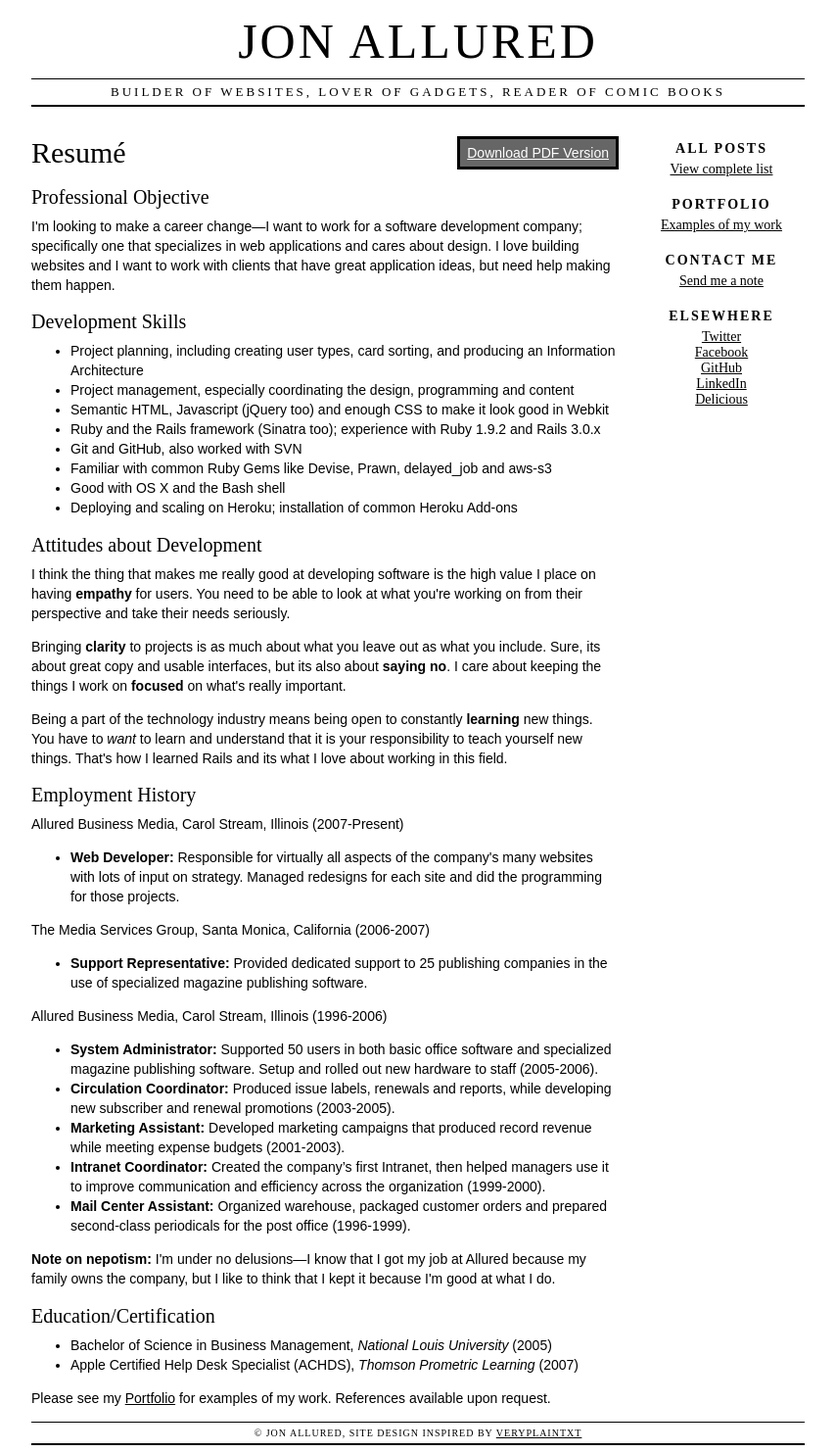
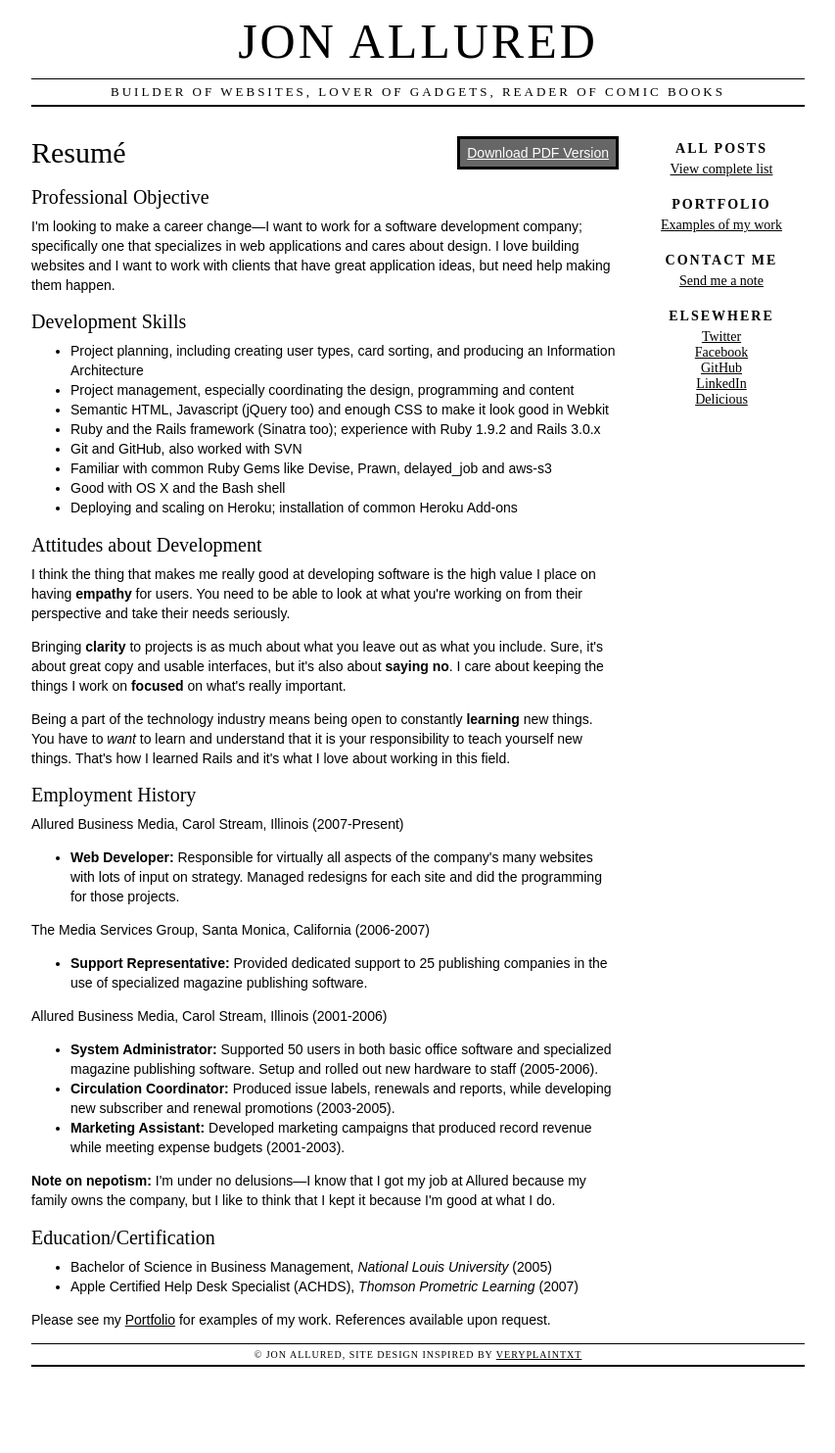
Before and after one commit to jonallured/jonallured.com, a Jekyll site: the page built from resume/index.html, in a window 1280 px wide. Shown: the whole page at 98% size, without its empty margins (213-1066 px from the left). Built offline with Jekyll 4.4.1, drawn with Linux system fonts in a browser that asks for light colours; after the commit the page ends 1403 px from its top, so only the background shows below that.

Commit message:
fixed some punctuation issues and removed older employment history

```diff
--- a/resume/index.html
+++ b/resume/index.html
@@ -23,8 +23,8 @@ title: Resum&eacute;
 	</ul>
 	<h2>Attitudes about Development</h2>
 	<p>I think the thing that makes me really good at developing software is the high value I place on having <strong>empathy</strong> for users. You need to be able to look at what you're working on from their perspective and take their needs seriously.</p>
-	<p>Bringing <strong>clarity</strong> to projects is as much about what you leave out as what you include. Sure, its about great copy and usable interfaces, but its also about <strong>saying no</strong>. I care about keeping the things I work on <strong>focused</strong> on what's really important.</p>
-	<p>Being a part of the technology industry means being open to constantly <strong>learning</strong> new things. You have to <em>want</em> to learn and understand that it is your responsibility to teach yourself new things. That's how I learned Rails and its what I love about working in this field.</p>
+	<p>Bringing <strong>clarity</strong> to projects is as much about what you leave out as what you include. Sure, it's about great copy and usable interfaces, but it's also about <strong>saying no</strong>. I care about keeping the things I work on <strong>focused</strong> on what's really important.</p>
+	<p>Being a part of the technology industry means being open to constantly <strong>learning</strong> new things. You have to <em>want</em> to learn and understand that it is your responsibility to teach yourself new things. That's how I learned Rails and it's what I love about working in this field.</p>
 	<h2>Employment History</h2>
 	<p>Allured Business Media, Carol Stream, Illinois (2007-Present)</p>
 	<ul>
@@ -34,13 +34,11 @@ title: Resum&eacute;
 	<ul>
 		<li><strong>Support Representative:</strong> Provided dedicated support to 25 publishing companies in the use of specialized magazine publishing software.</li>
 	</ul>
-	<p>Allured Business Media, Carol Stream, Illinois (1996-2006)</p>
+	<p>Allured Business Media, Carol Stream, Illinois (2001-2006)</p>
 	<ul>
 		<li><strong>System Administrator:</strong> Supported 50 users in both basic office software and specialized magazine publishing software. Setup and rolled out new hardware to staff (2005-2006).</li>
 		<li><strong>Circulation Coordinator:</strong> Produced issue labels, renewals and reports, while developing new subscriber and renewal promotions (2003-2005).</li>
 		<li><strong>Marketing Assistant:</strong> Developed marketing campaigns that produced record revenue while meeting expense budgets (2001-2003).</li>
-		<li><strong>Intranet Coordinator:</strong> Created the company’s first Intranet, then helped managers use it to improve communication and efficiency across the organization (1999-2000).</li>
-		<li><strong>Mail Center Assistant:</strong> Organized warehouse, packaged customer orders and prepared second-class periodicals for the post office (1996-1999).</li>
 	</ul>
 	<p><strong>Note on nepotism:</strong> I'm under no delusions&mdash;I know that I got my job at Allured because my family owns the company, but I like to think that I kept it because I'm good at what I do.</p>
 	<h2>Education/Certification</h2>
```
